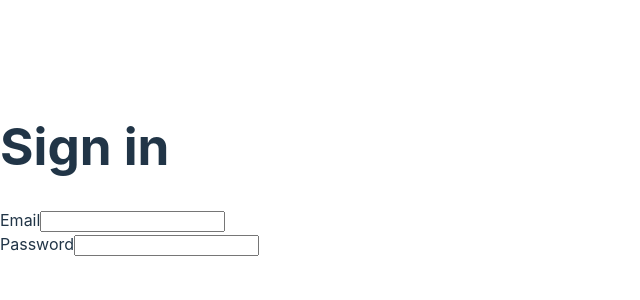
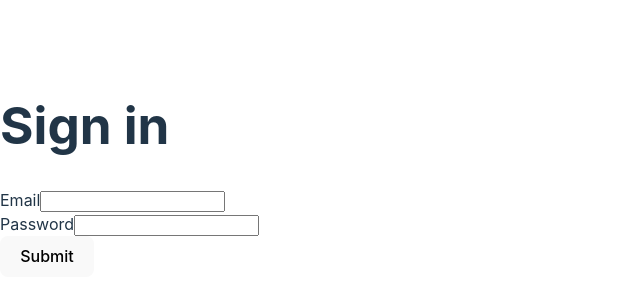
Before and after one commit to rarya618/winter-workshops, a React (Vite) app in the folder app/: page /sign-in in a window 1280 px wide. Shown: the part 230-530 px from the top of the page, without its empty margins (0-640 px from the left). Built offline with nearby package versions, Linux system fonts and the light colour scheme.

Commit message:
Code is more modular

```diff
--- a/app/src/views/SignIn.tsx
+++ b/app/src/views/SignIn.tsx
@@ -1,7 +1,24 @@
 import { FormEvent } from "react";
 
+export type FormInput = {
+  label: string,
+  id: string,
+  type: string
+}
+
+export const GenerateFormElements = (formInputs: FormInput[]) => {
+  return <>
+    {formInputs.map(formInput => {
+      return (<div>
+        <label>{formInput.label}</label>
+        <input id={formInput.id} type={formInput.type}/>
+      </div>)
+    })}
+  </>
+}
+
 const SignIn = () => {
-  let formInputs = [
+  let formInputs: FormInput[] = [
     {label: "Email", id: "email", type: "email"},
     {label: "Password", id: "password", type: "password"}
   ];
@@ -33,12 +50,8 @@ const SignIn = () => {
 
   return (<form onSubmit={signIn}>
     <h1>Sign in</h1>
-    {formInputs.map(formInput => {
-      return (<div>
-        <label>{formInput.label}</label>
-        <input id={formInput.id} type={formInput.type}/>
-      </div>)
-    })}
+    {GenerateFormElements(formInputs)}
+    <button>Submit</button>
   </form>)
 }
 
```
